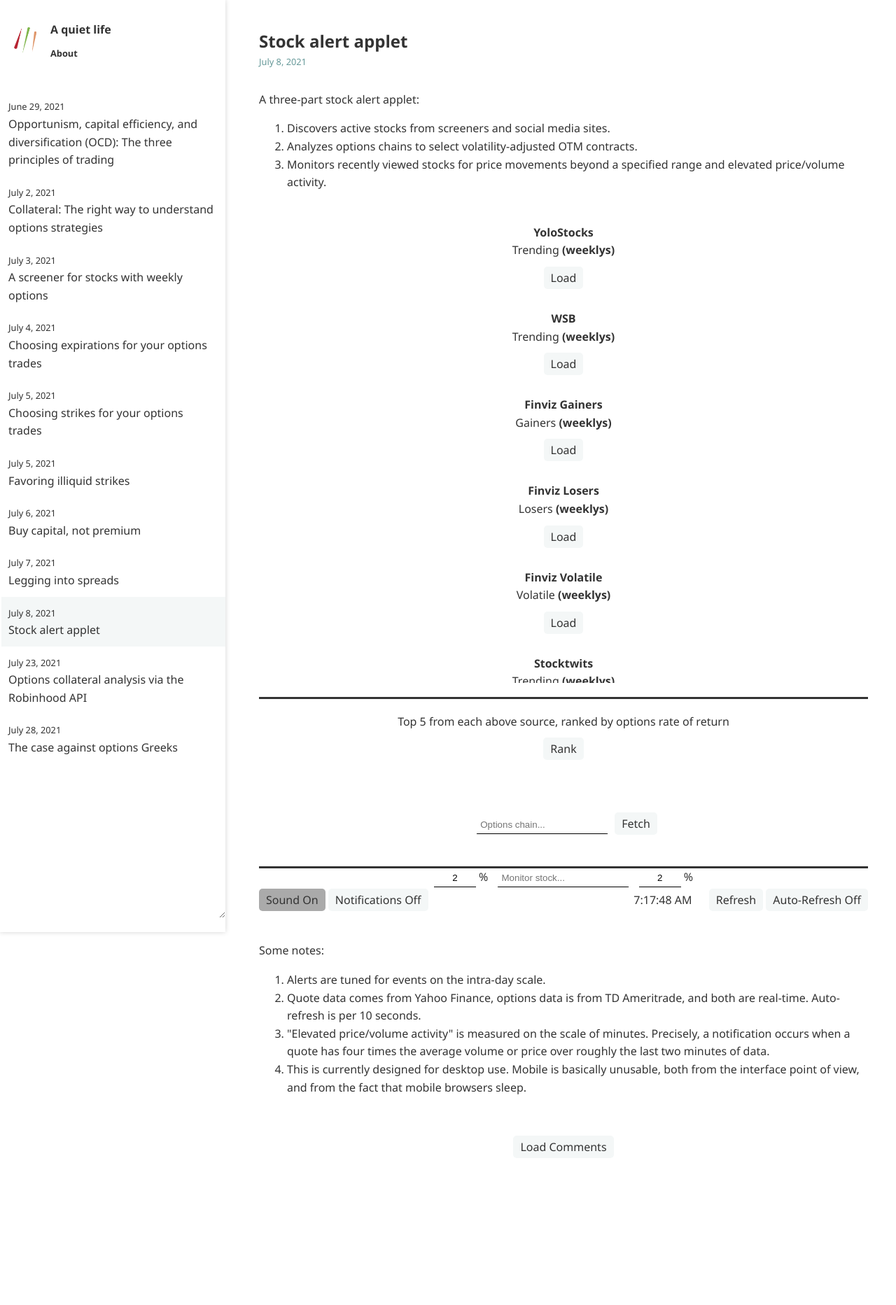
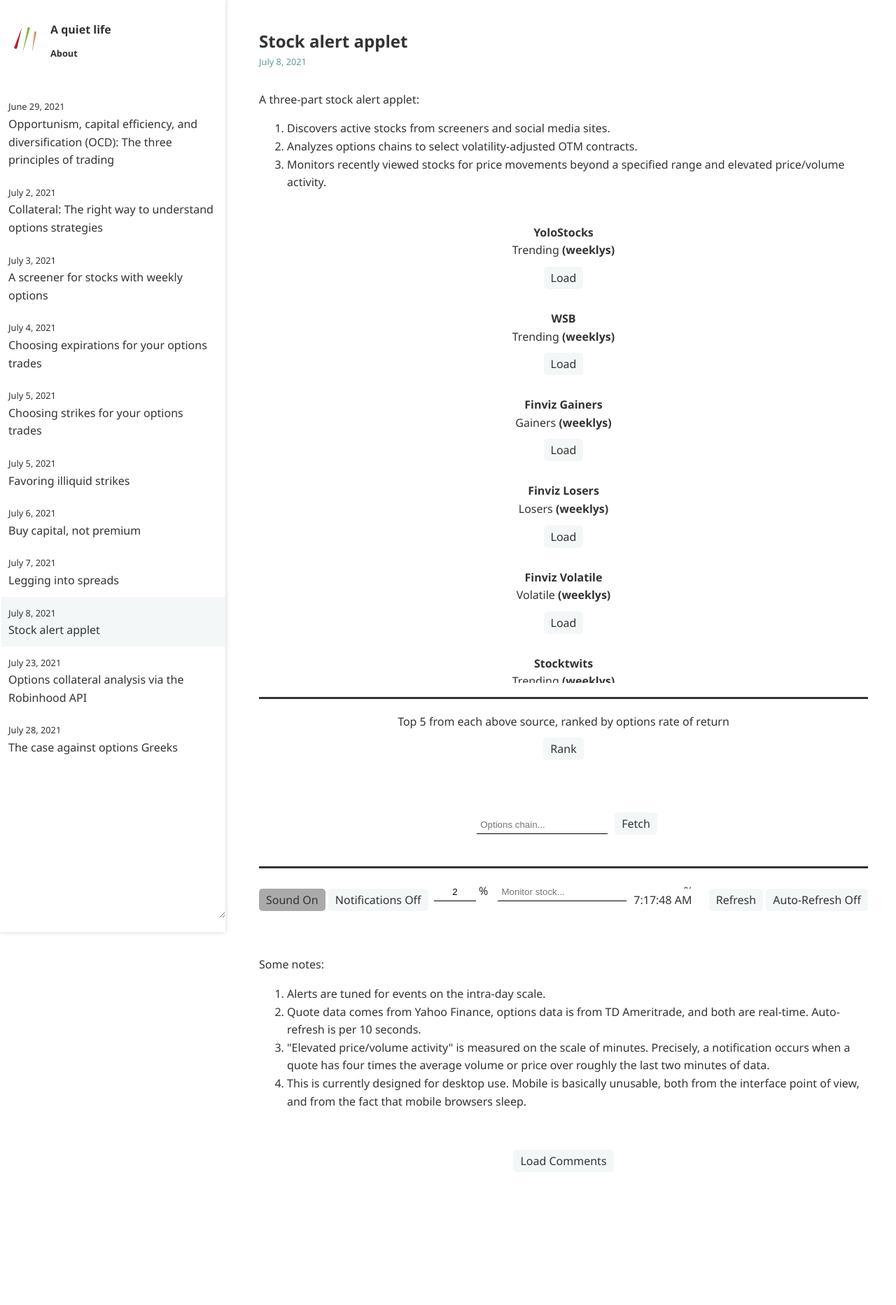
Before and after one commit to ansyblenetwork/aquietlife, a Jekyll site: the page built from _posts/2021-07-08-alerts.html, in a window 1280 px wide. Shown: the whole page at 70% size. Built offline with Jekyll 4.4.1, drawn with Linux system fonts in a browser that asks for light colours.

Commit message:
Update 2021-07-08-alerts.html

```diff
--- a/_posts/2021-07-08-alerts.html
+++ b/_posts/2021-07-08-alerts.html
@@ -105,7 +105,7 @@
 id="optionsInput" onfocus="this.select()" type="text" style="margin:10px;" autocomplete="off" placeholder="Options chain..."><button onclick="updateOptions(true)">Fetch</button>
 </div>
 
-<div id="explorationPage" style="border-bottom:solid;">
+<div id="explorationPage" style="border-bottom:solid; margin-bottom:20px;">
 <ul style="overflow:auto; max-height:50vh; list-style-type:none; padding-left:0px; margin-bottom:20px;" id="optionslist"></ul>
 </div>
 
```
